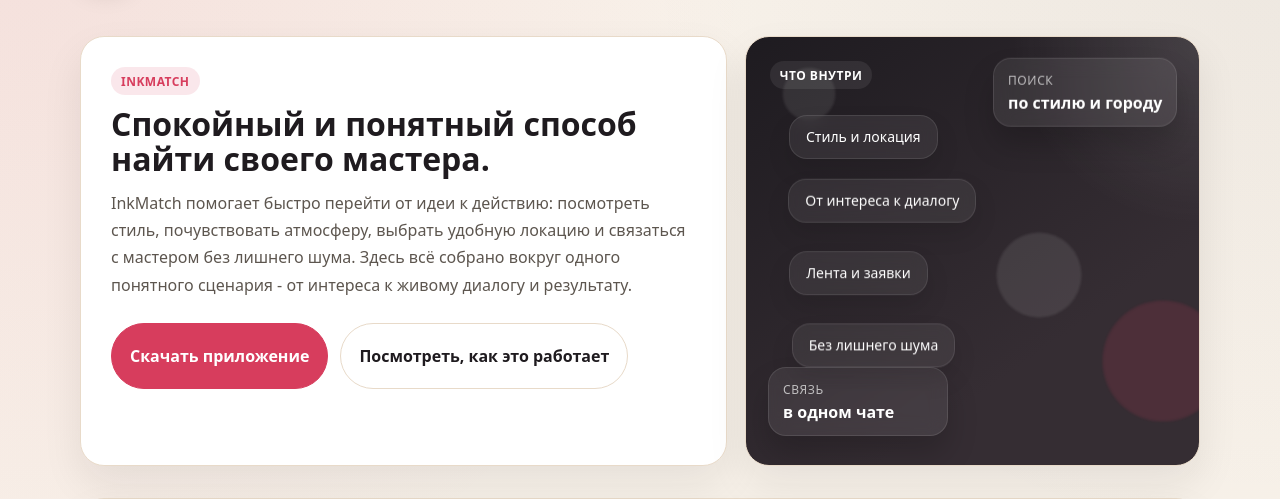
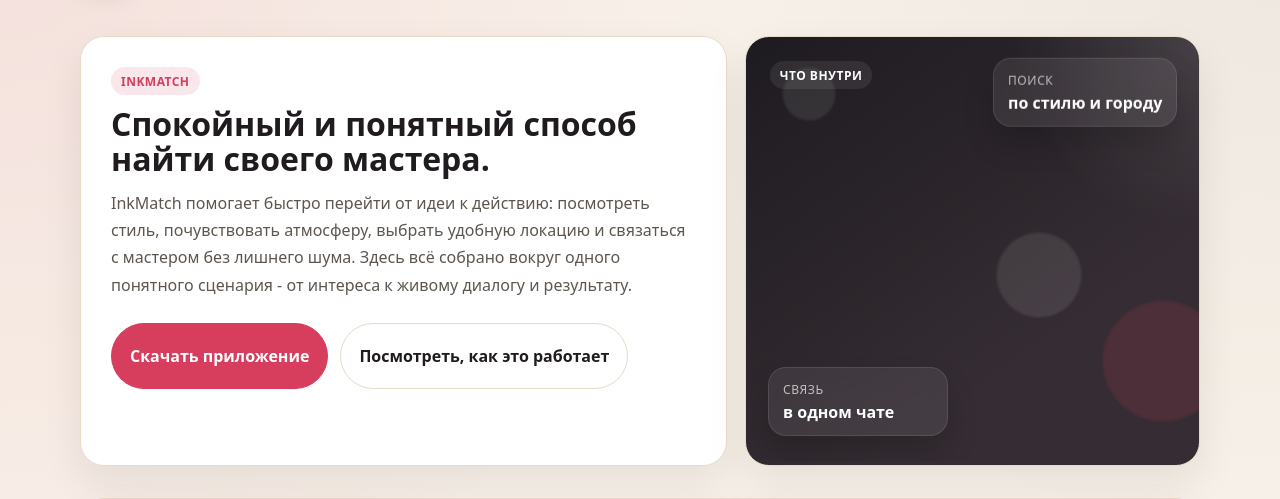
Before and after one commit to Bella28sli/InkMatch, a Django app: page / in a window 1280 px wide. Shown: the part 85-584 px from the top of the page. Run offline with Django 5.2, Linux system fonts and the light colour scheme.

Commit message:
Корректировка стилей

```diff
--- a/InkMatchWeb/static/site/inkmatch-site.css
+++ b/InkMatchWeb/static/site/inkmatch-site.css
@@ -260,94 +260,6 @@
   inset: 0;
   list-style: none;
   max-width: 100%;
-}
-
-.hero__bubble-list li {
-  position: absolute;
-  display: inline-flex;
-  align-items: center;
-  justify-content: flex-start;
-  min-height: 0;
-  width: fit-content;
-  max-width: 100%;
-  padding: 12px 16px;
-  border-radius: 18px;
-  border: 1px solid rgba(255, 255, 255, 0.10);
-  background: rgba(255, 255, 255, 0.07);
-  box-shadow: 0 12px 24px rgba(0, 0, 0, 0.10);
-  backdrop-filter: blur(8px);
-  animation: bubbleDrift 7.5s ease-in-out infinite;
-}
-
-.hero__bubble-list li span:last-child {
-  font-size: 14px;
-  line-height: 1.25;
-  white-space: nowrap;
-}
-
-.hero__bubble-list li:nth-child(2) {
-  top: 102px;
-  left: 18px;
-  animation-delay: -1.4s;
-}
-
-.hero__bubble-list li:nth-child(3) {
-  top: 182px;
-  left: 18px;
-  animation-delay: -2.6s;
-}
-
-.hero__bubble-list li:nth-child(4) {
-  top: 258px;
-  left: 18px;
-  animation-delay: -3.8s;
-}
-
-.hero__bubble-list li:nth-child(1) {
-  top: 54px;
-  left: 18px;
-  animation-delay: -0.8s;
-}
-
-.hero__bubble-list li:nth-child(2) {
-  top: 118px;
-  left: 18px;
-}
-
-.hero__bubble-list li:nth-child(3) {
-  top: 192px;
-  left: 18px;
-}
-
-.hero__bubble-list li:nth-child(4) {
-  top: 266px;
-  left: 18px;
-}
-
-.hero__bubble-list li:nth-child(1),
-.hero__bubble-list li:nth-child(2),
-.hero__bubble-list li:nth-child(3),
-.hero__bubble-list li:nth-child(4) {
-  animation-name: bubbleDrift, bubbleWobble;
-  animation-duration: 7.5s, 9s;
-  animation-timing-function: ease-in-out, ease-in-out;
-  animation-iteration-count: infinite, infinite;
-}
-
-.hero__bubble-list li:nth-child(1) {
-  animation-delay: -0.8s, -1.2s;
-}
-
-.hero__bubble-list li:nth-child(2) {
-  animation-delay: -1.6s, -2.4s;
-}
-
-.hero__bubble-list li:nth-child(3) {
-  animation-delay: -2.7s, -3.6s;
-}
-
-.hero__bubble-list li:nth-child(4) {
-  animation-delay: -3.9s, -4.8s;
 }
 
 .hero__motion {
--- a/InkMatchWeb/templates/landing.html
+++ b/InkMatchWeb/templates/landing.html
@@ -46,13 +46,6 @@
         <aside class="hero__panel">
           <div class="hero__panel-card">
             <span class="hero__panel-kicker">Что внутри</span>
-            <ul class="hero__bubble-list">
-              {% for item in highlights %}
-                <li>
-                  <span>{{ item }}</span>
-                </li>
-              {% endfor %}
-            </ul>
           </div>
           <div class="hero__motion" aria-hidden="true">
             <span class="hero__dot hero__dot--one"></span>
```
Also changed, not shown: 1 other file.
